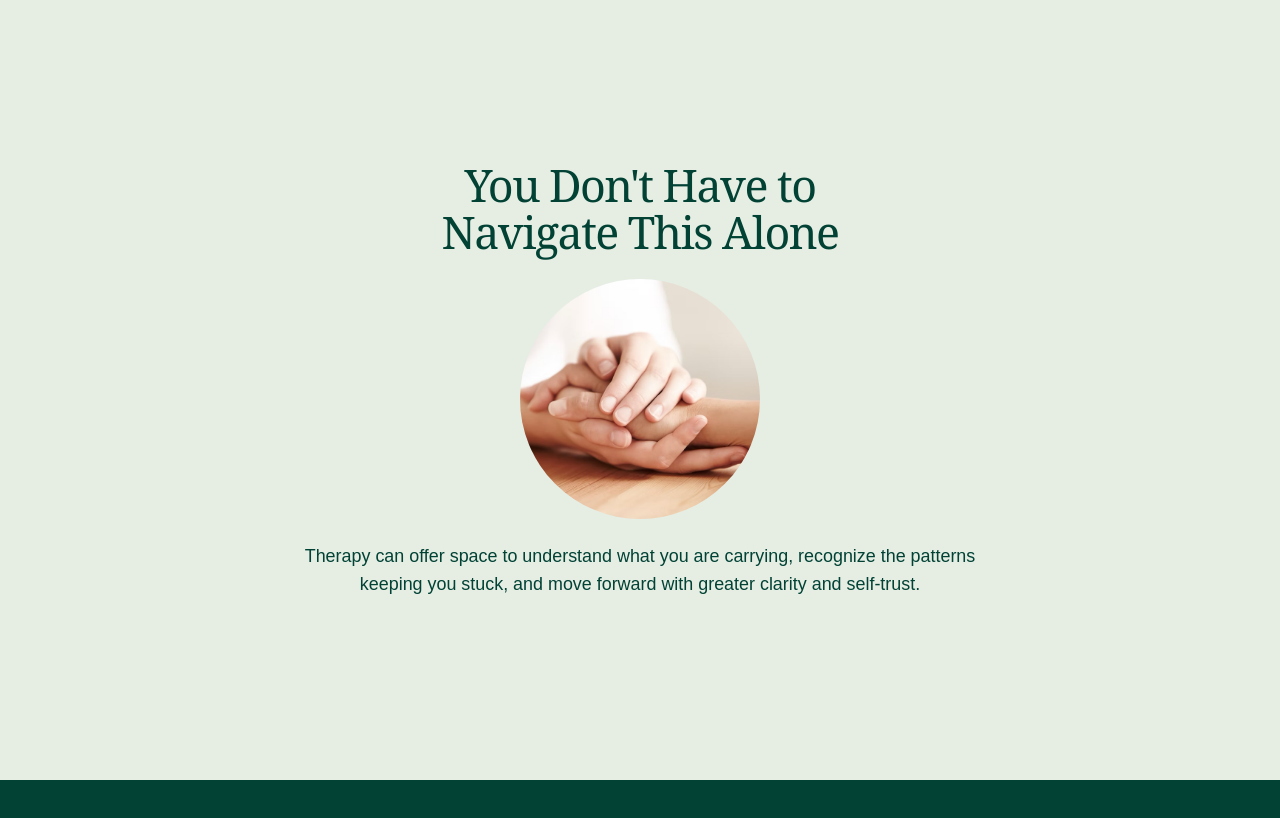
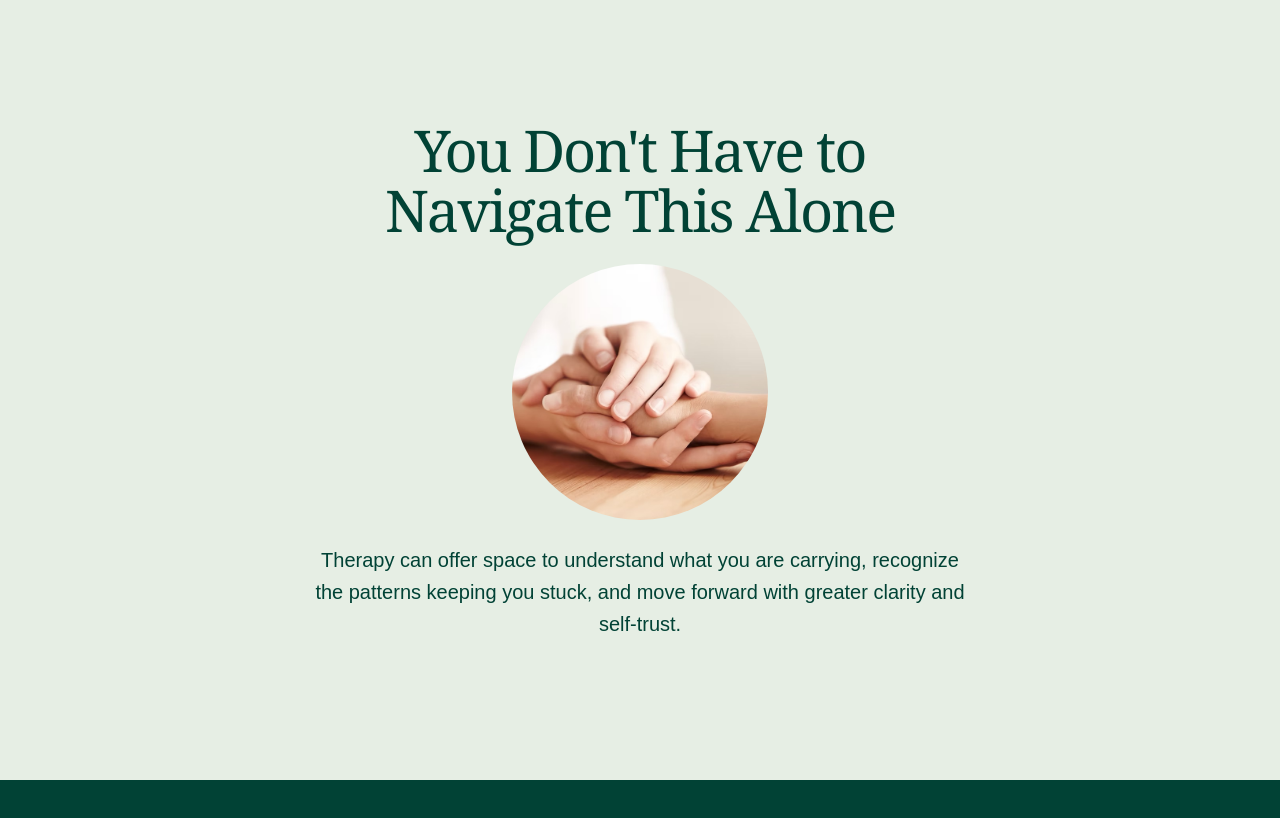
Before and after one commit to TherapyWithRuth/therapy-with-ruth-website, an Angular app: page / in a window 1280 px wide. Shown: the part 820-1638 px from the top of the page. Built offline with nearby package versions, Linux system fonts and the light colour scheme.

Commit message:
made text sizing match other sections

```diff
--- a/src/app/home/problem/problem.scss
+++ b/src/app/home/problem/problem.scss
@@ -21,7 +21,7 @@ h2 {
   margin: 0 auto;
   color: var(--color-forest-dark);
   font-family: Georgia, 'Times New Roman', serif;
-  font-size: clamp(2rem, 3.5vw, 3.5rem);
+  font-size: clamp(2.4rem, 4.5vw, 4.25rem);
   font-weight: 400;
   letter-spacing: -0.035em;
   line-height: 1.05;
@@ -29,7 +29,7 @@ h2 {
 }
 
 .problem__image {
-  --image-size: min(calc(100vw - 3rem), clamp(10rem, 30vh, 18rem));
+  --image-size: min(calc(100vw - 3rem), clamp(10rem, 32vh, 20rem));
 
   display: block;
   width: var(--image-size);
@@ -44,7 +44,7 @@ p {
   max-width: 42rem;
   margin: 1.5rem auto 0;
   color: var(--color-forest-dark);
-  font-size: clamp(1rem, 1.4vw, 1.2rem);
-  line-height: 1.55;
+  font-size: clamp(1.05rem, 1.75vw, 1.25rem);
+  line-height: 1.6;
   text-wrap: pretty;
 }
```
